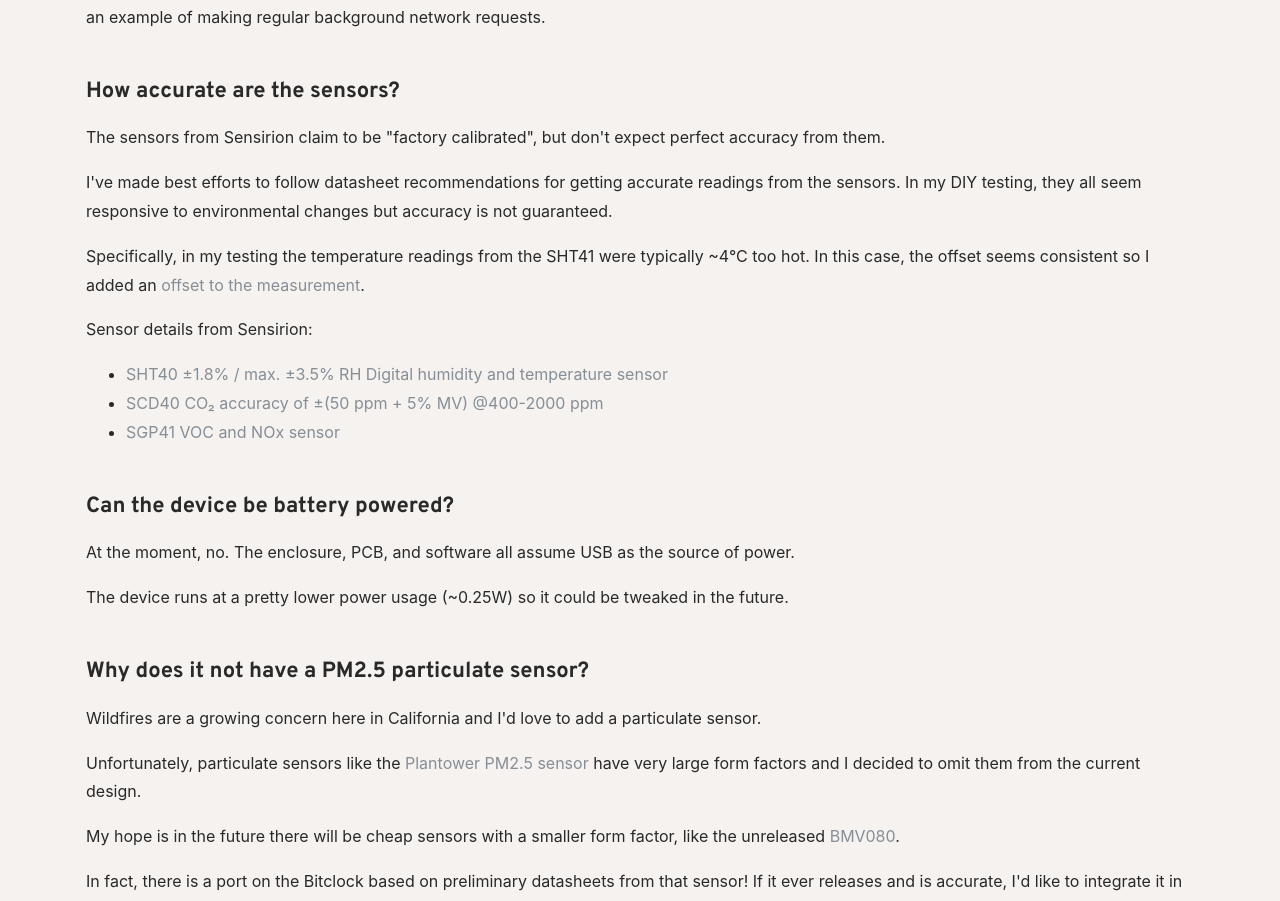
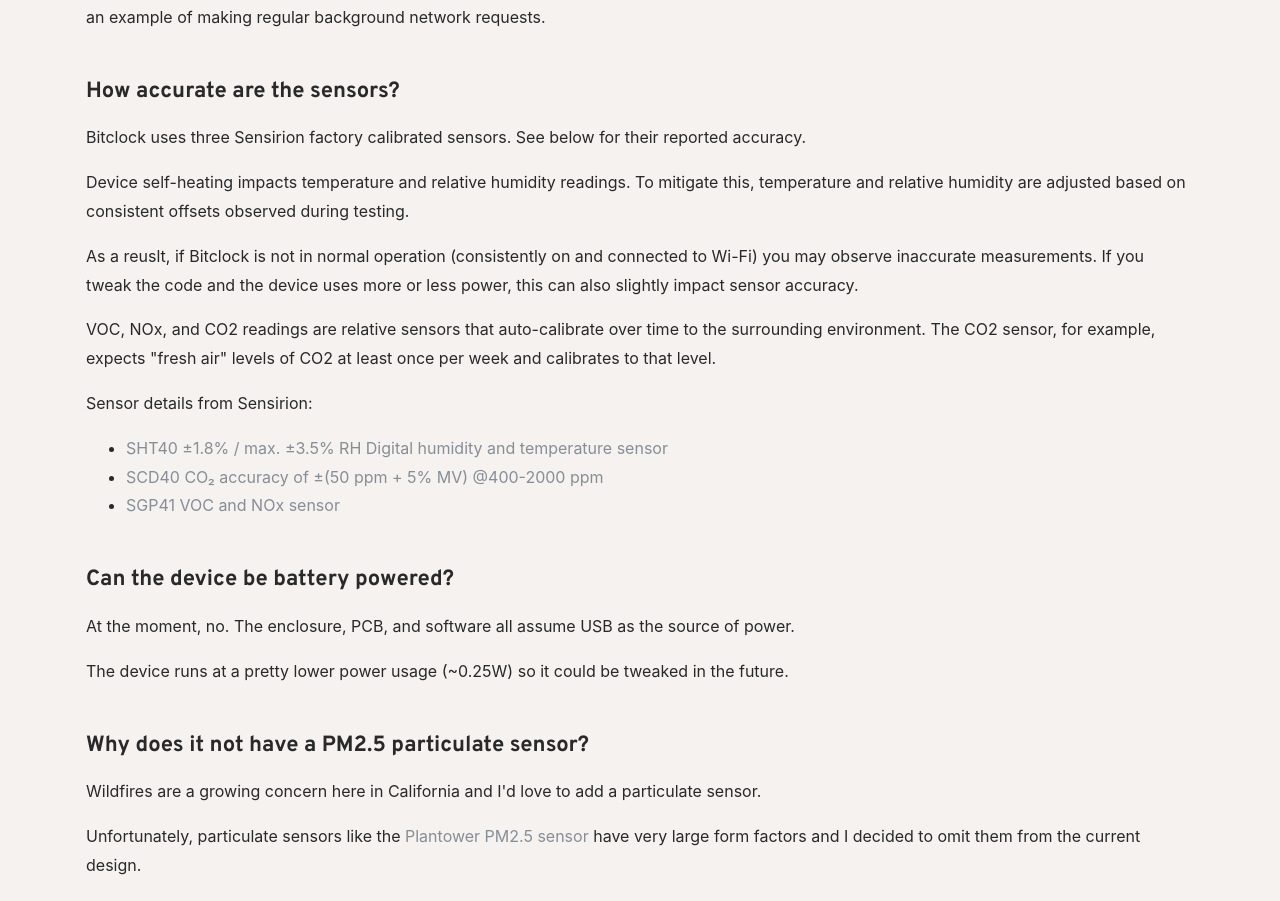
Before and after one commit to goat-hill/bitclock, a Next.js app in the folder bitclock-web/: page /faq in a window 1280 px wide. Shown: the part 1103-2004 px from the top of the page. Built offline with nearby package versions, Linux system fonts and the light colour scheme.

Commit message:
update sensor accuracy FAQ

```diff
--- a/bitclock-web/src/app/(standard)/faq/page.mdx
+++ b/bitclock-web/src/app/(standard)/faq/page.mdx
@@ -38,12 +38,14 @@
 
 ### How accurate are the sensors?
 
-The sensors from Sensirion claim to be "factory calibrated", but don't expect perfect accuracy from them.
+Bitclock uses three Sensirion factory calibrated sensors. See below for their reported accuracy.
 
-I've made best efforts to follow datasheet recommendations for getting accurate readings from the sensors. In my DIY testing,
-they all seem responsive to environmental changes but accuracy is not guaranteed.
+Device self-heating impacts temperature and relative humidity readings.
+To mitigate this, temperature and relative humidity are adjusted based on consistent offsets observed during testing.
 
-Specifically, in my testing the temperature readings from the SHT41 were typically \~4°C too hot. In this case, the offset seems consistent so I added an [offset to the measurement](https://github.com/goat-hill/bitclock/blob/a495f9582fb3601ba604b6d4db3fd6bbdfef9350/bitclock-fw/main/tasks/sht4x.c#L98-L112).
+As a reuslt, if Bitclock is not in normal operation (consistently on and connected to Wi-Fi) you may observe inaccurate measurements. If you tweak the code and the device uses more or less power, this can also slightly impact sensor accuracy.
+
+VOC, NOx, and CO2 readings are relative sensors that auto-calibrate over time to the surrounding environment. The CO2 sensor, for example, expects "fresh air" levels of CO2 at least once per week and calibrates to that level.
 
 Sensor details from Sensirion:
 
```
